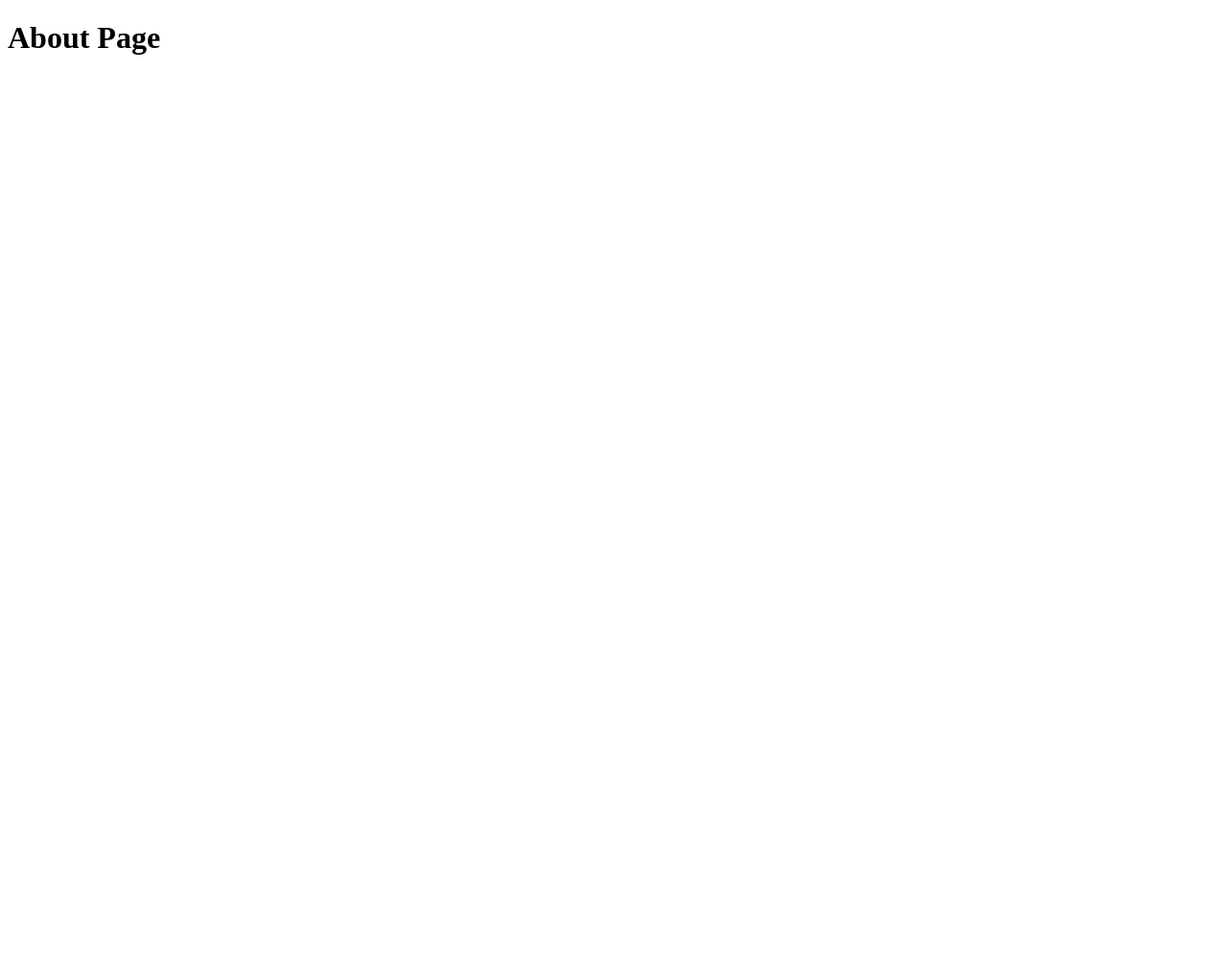
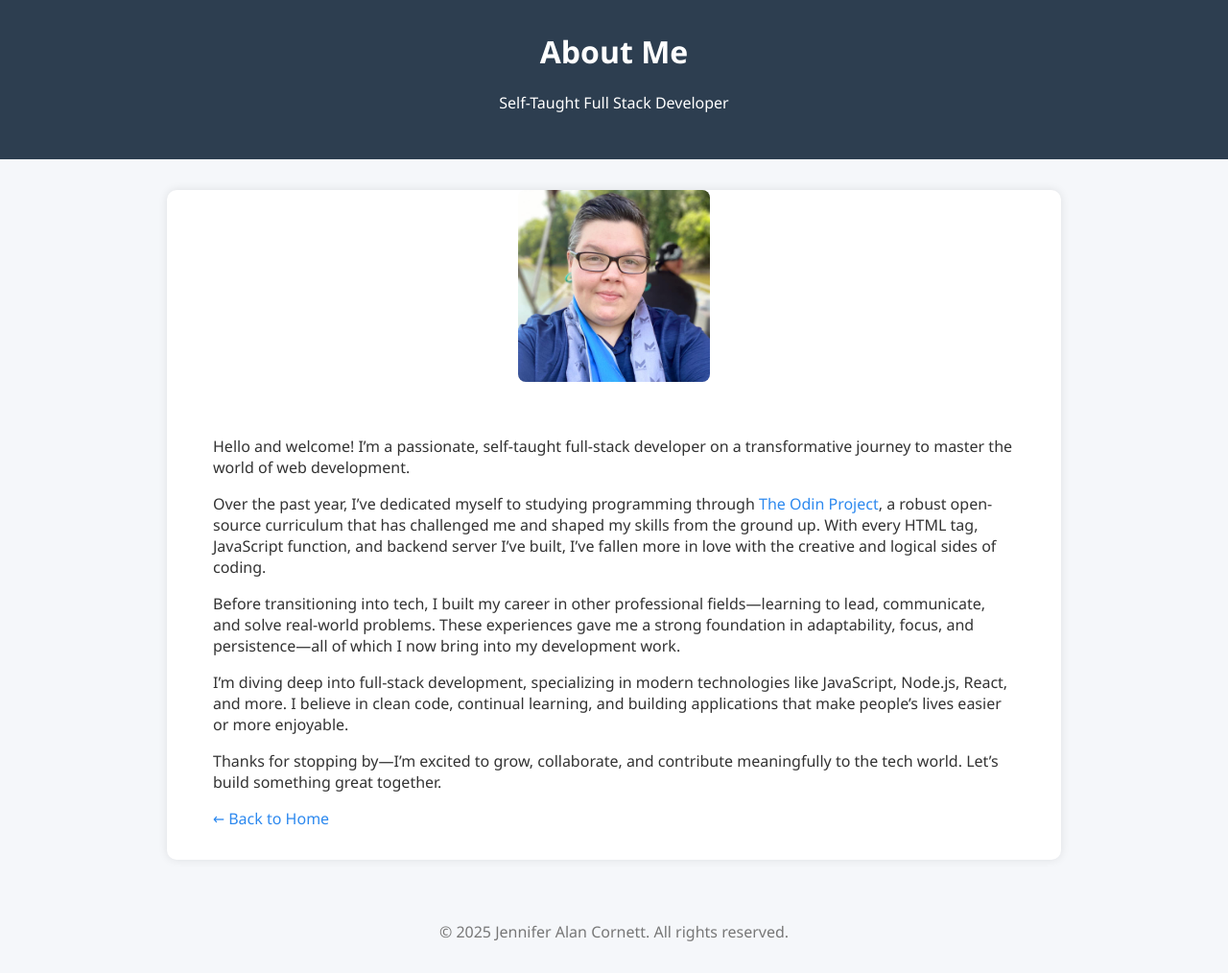
Before and after one commit to lucidprism/git_test, a plain HTML site: page odin-links-and-images/Pages/about.html in a window 1280 px wide. Shown: the whole page at 96% size. Before the commit the page ends 800 px from the top, so only its background shows below. Drawn offline with Linux system fonts and the light colour scheme; files whose address does not match are found by name.

Commit message:
About me UPDATED
updated about page, updated links, saved demo as aboutdemo.html

```diff
--- a/odin-links-and-images/Pages/about.html
+++ b/odin-links-and-images/Pages/about.html
@@ -1,17 +1,96 @@
 <!DOCTYPE html>
 <html lang="en">
-  <head>
-    <meta charset="UTF-8">
-    <title>Odin Links and Images</title>
-  </head>
+<head>
+  <meta charset="UTF-8" />
+  <meta name="viewport" content="width=device-width, initial-scale=1.0"/>
+  <title>About Me - Full Stack Developer</title>
+  <style>
+    body {
+      font-family: "Segoe UI", Tahoma, Geneva, Verdana, sans-serif;
+      margin: 0;
+      padding: 0;
+      background-color: #f5f7fa;
+      color: #333;
+    }
 
-  <body>
-    <h1>About Page</h1>
+    header {
+      background-color: #2d3e50;
+      color: white;
+      padding: 2rem 1rem;
+      text-align: center;
+    }
 
+    .container {
+      max-width: 900px;
+      margin: 2rem auto;
+      padding: 0 1rem;
+      background-color: white;
+      box-shadow: 0 0 10px rgba(0,0,0,0.1);
+      border-radius: 10px;
+    }
 
+    .profile-img {
+      width: 200px;
+      height: auto;
+      border-radius: 8px;
+      margin: 1.5rem auto;
+      display: block;
+    }
 
+    h1 {
+      margin-top: 0;
+    }
 
+    .content {
+      padding: 1rem 2rem;
+    }
 
+    a {
+      color: #2d89ef;
+      text-decoration: none;
+    }
+
+    a:hover {
+      text-decoration: underline;
+    }
+
+    footer {
+      text-align: center;
+      padding: 2rem 1rem;
+      color: #777;
+    }
+  </style>
+</head>
+<body>
+
+  <header>
+    <h1>About Me</h1>
+    <p>Self-Taught Full Stack Developer</p>
+  </header>
+
+  <div class="container">
+    <img src="/home/lucid/repos/git_test/odin-links-and-images/images/my-picture.jpg" alt="Profile Photo" class="profile-img"/>
+
+    <div class="content">
+      <p>Hello and welcome! I’m a passionate, self-taught full-stack developer on a transformative journey to master the world of web development.</p>
+
+      <p>Over the past year, I’ve dedicated myself to studying programming through
+        <a href="https://www.theodinproject.com/" target="_blank">The Odin Project</a>,
+        a robust open-source curriculum that has challenged me and shaped my skills from the ground up. With every HTML tag, JavaScript function, and backend server I’ve built, I’ve fallen more in love with the creative and logical sides of coding.</p>
+
+      <p>Before transitioning into tech, I built my career in other professional fields—learning to lead, communicate, and solve real-world problems. These experiences gave me a strong foundation in adaptability, focus, and persistence—all of which I now bring into my development work.</p>
+
+      <p>I’m diving deep into full-stack development, specializing in modern technologies like JavaScript, Node.js, React, and more. I believe in clean code, continual learning, and building applications that make people’s lives easier or more enjoyable.</p>
+
+      <p>Thanks for stopping by—I’m excited to grow, collaborate, and contribute meaningfully to the tech world. Let’s build something great together.</p>
+
+      <p><a href="/home/lucid/repos/git_test/odin-links-and-images/index.html">← Back to Home</a></p>
+    </div>
+  </div>
+
+  <footer>
+    &copy; 2025 Jennifer Alan Cornett. All rights reserved.
+  </footer>
 
 </body>
 </html>
```
Also changed, not shown: odin-links-and-images/Pages/aboutdemo.html (added, +17 -0 lines), odin-links-and-images/images/my-picture.jpg (added).
